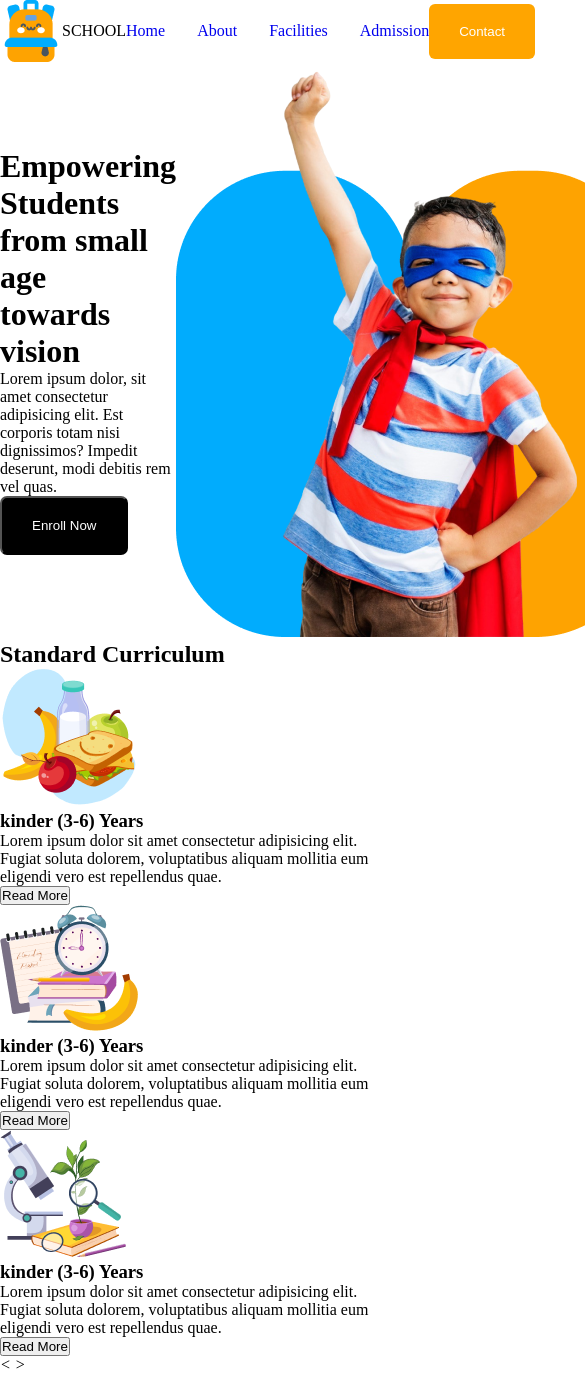
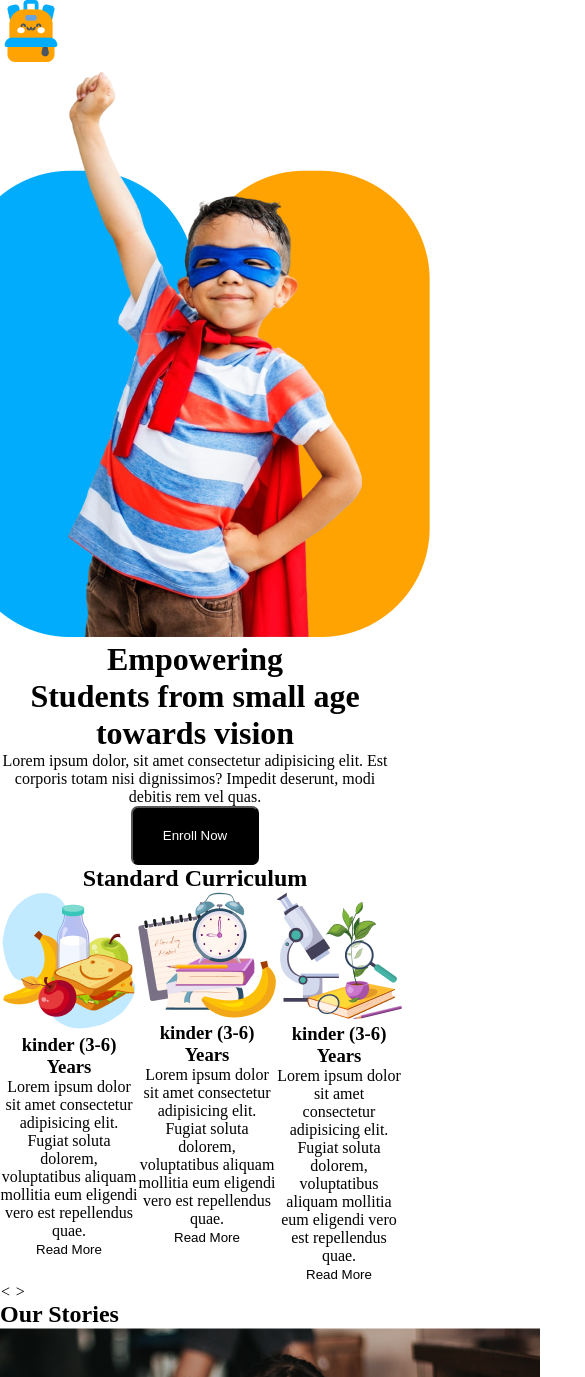
Before and after one commit to tanvirislamakash2002/ph-assignment-02, a plain HTML site: page index.html in a window 390 px wide. Shown: the top 1377 px of the page, 585 px wide, since content can reach past the window. Drawn offline with Linux system fonts and the light colour scheme.

Commit message:
curriculum section design done

```diff
--- a/index.html
+++ b/index.html
@@ -58,7 +58,7 @@
 
     <section class="curriculum">
         <div class="container">
-            <h2>Standard Curriculum</h2>
+            <h2 class="curriculum-heading">Standard Curriculum</h2>
             <div class="curriculum-box-container">
                 <div class="curriculum-box">
                     <img src="image/kinder.png" alt="">
--- a/style/style.css
+++ b/style/style.css
@@ -63,3 +63,34 @@
     padding: 20px 30px;
     border-radius: 7px;
 }
+
+/* curriculum design start here  */
+
+.curriculum-heading{
+    text-align: center;
+}
+
+.curriculum-box-container{
+    display: flex
+}
+.curriculum-box{
+    text-align: center;
+}
+.curriculum-box button{
+    background: none;
+    border: none;
+}
+/* responsive header design start here  */
+
+@media screen and (max-width:576px) {
+    .banner{
+        flex-direction: column-reverse;
+    }
+    .logo-area span, .header-menu-area, .nav-btn-area{
+        display: none;
+    }
+    .banner-content{
+        text-align: center;
+    }
+
+}
```
